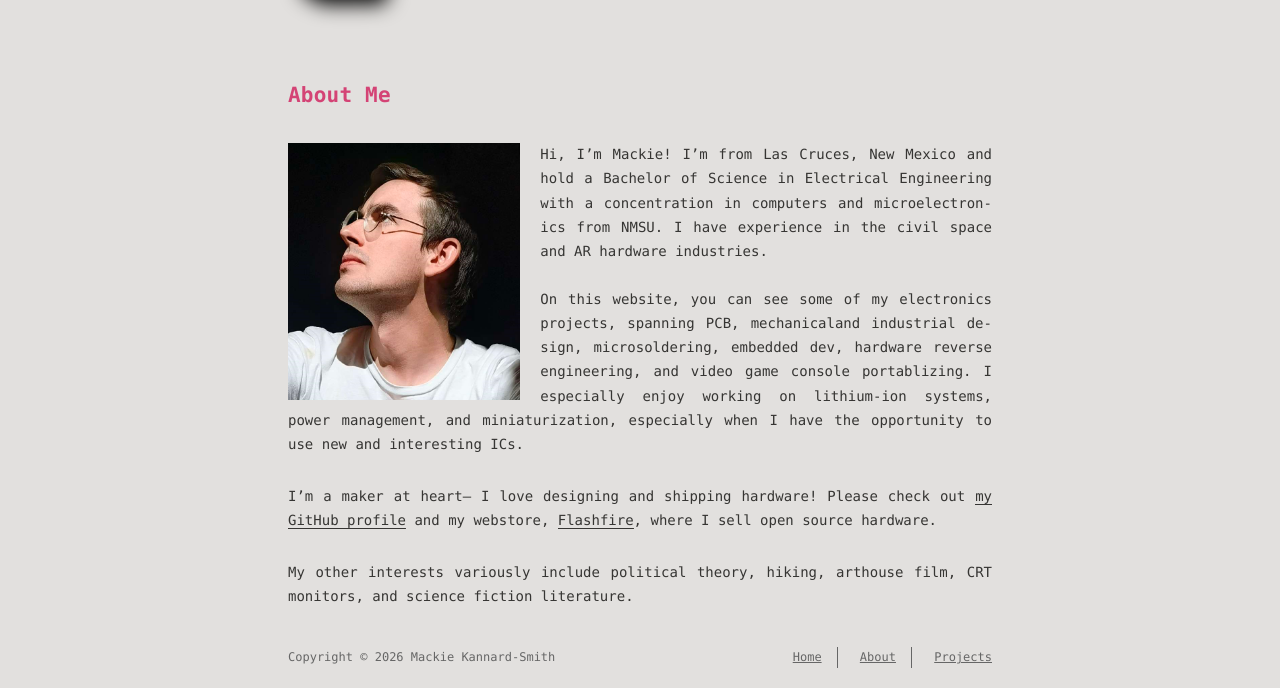
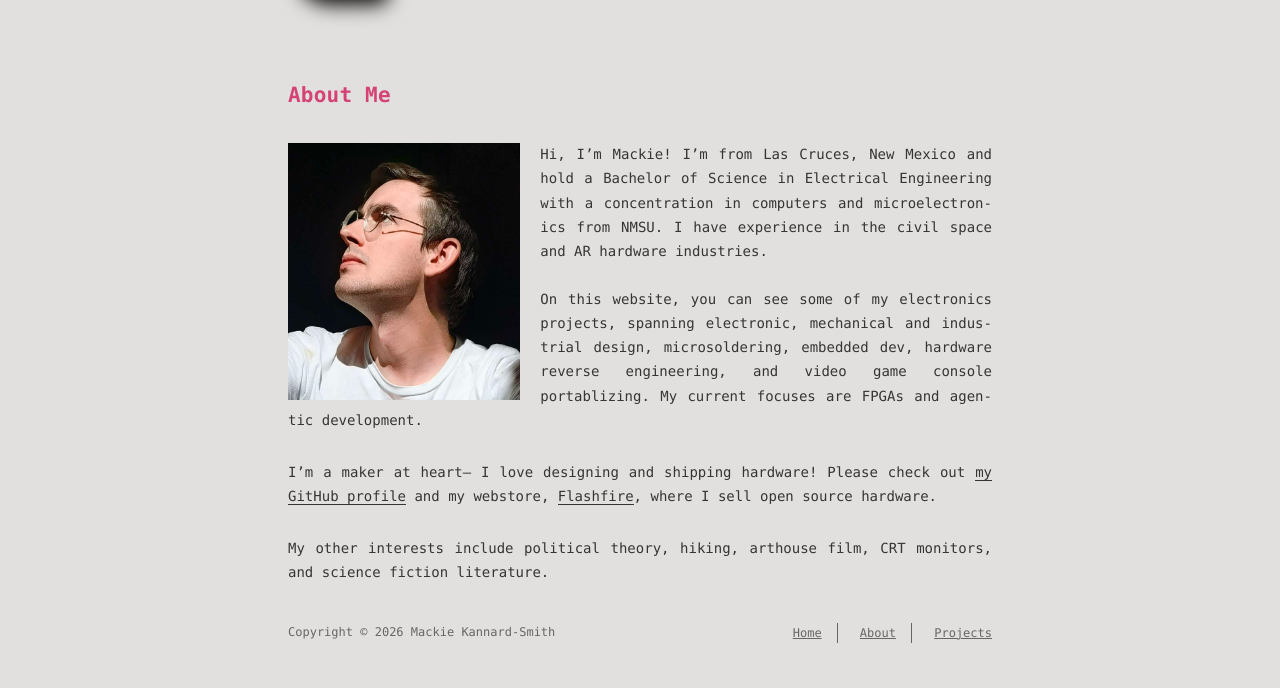
Before and after one commit to mackieks/website, a plain HTML site: page about/index.html in a window 1280 px wide. Shown: the part 152-840 px from the top of the page. After the commit the page ends 815 px from the top, so only its background shows below. Drawn offline with nearby package versions, Linux system fonts and the light colour scheme.

Commit message:
Site updated: 2026-11-18 23:03:56

```diff
--- a/about/index.html
+++ b/about/index.html
@@ -15,7 +15,7 @@
 <meta property="og:locale" content="en_US">
 <meta property="og:image" content="https://mackieks.com/about/cropped.jpg">
 <meta property="article:published_time" content="2025-07-16T03:03:00.000Z">
-<meta property="article:modified_time" content="2026-03-20T23:01:05.824Z">
+<meta property="article:modified_time" content="2026-11-19T06:03:17.510Z">
 <meta property="article:author" content="Mackie Kannard-Smith">
 <meta name="twitter:card" content="summary">
 <meta name="twitter:image" content="https://mackieks.com/about/cropped.jpg">
@@ -89,9 +89,9 @@
 
   <div class="content" itemprop="articleBody">
 
-          <h1 id="About-Me"><a href="#About-Me" class="headerlink" title="About Me"></a>About Me</h1><p><img src="cropped.jpg" style="display:inline-block;float:left;margin-right:20px;width:33%"> Hi, I’m Mackie! I’m from Las Cruces, New Mexico and hold a Bachelor of Science in Electrical Engineering with a concentration in computers and microelectronics from NMSU. I have experience in the civil space and AR hardware industries. </br> </br>On this website, you can see some of my electronics projects, spanning PCB, mechanicaland industrial design, microsoldering, embedded dev, hardware reverse engineering, and video game console portablizing. I especially enjoy working on lithium-ion systems, power management, and miniaturization, especially when I have the opportunity to use new and interesting ICs. </p>
+          <h1 id="About-Me"><a href="#About-Me" class="headerlink" title="About Me"></a>About Me</h1><p><img src="cropped.jpg" style="display:inline-block;float:left;margin-right:20px;width:33%"> Hi, I’m Mackie! I’m from Las Cruces, New Mexico and hold a Bachelor of Science in Electrical Engineering with a concentration in computers and microelectronics from NMSU. I have experience in the civil space and AR hardware industries. </br> </br>On this website, you can see some of my electronics projects, spanning electronic, mechanical and industrial design, microsoldering, embedded dev, hardware reverse engineering, and video game console portablizing. My current focuses are FPGAs and agentic development.</p>
 <p>I’m a maker at heart— I love designing and shipping hardware! Please check out <a target="_blank" rel="noopener" href="https://github.com/mackieks">my GitHub profile</a> and my webstore, <a target="_blank" rel="noopener" href="https://flashfi.re/">Flashfire</a>, where I sell open source hardware.</p>
-<p>My other interests variously include political theory, hiking, arthouse film, CRT monitors, and science fiction literature.</p>
+<p>My other interests include political theory, hiking, arthouse film, CRT monitors, and science fiction literature.</p>
 
 
   </div>
```
